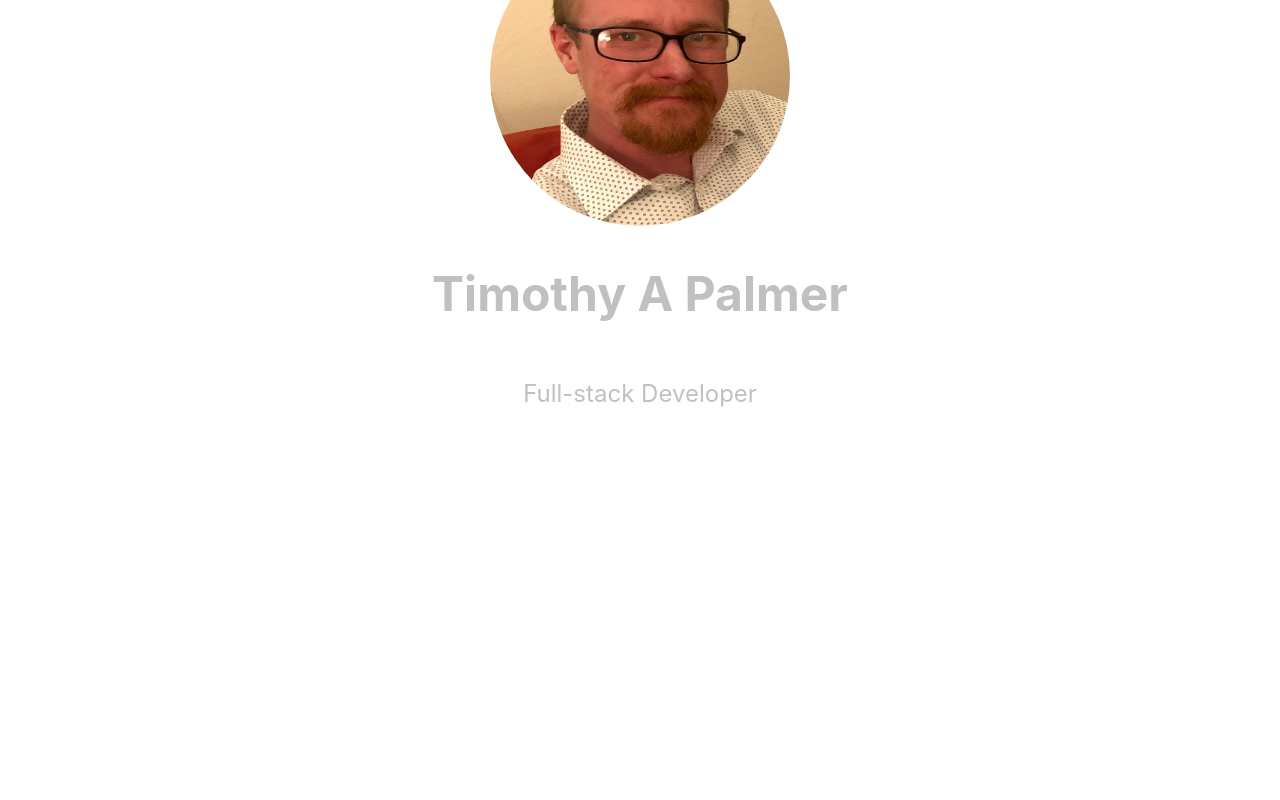
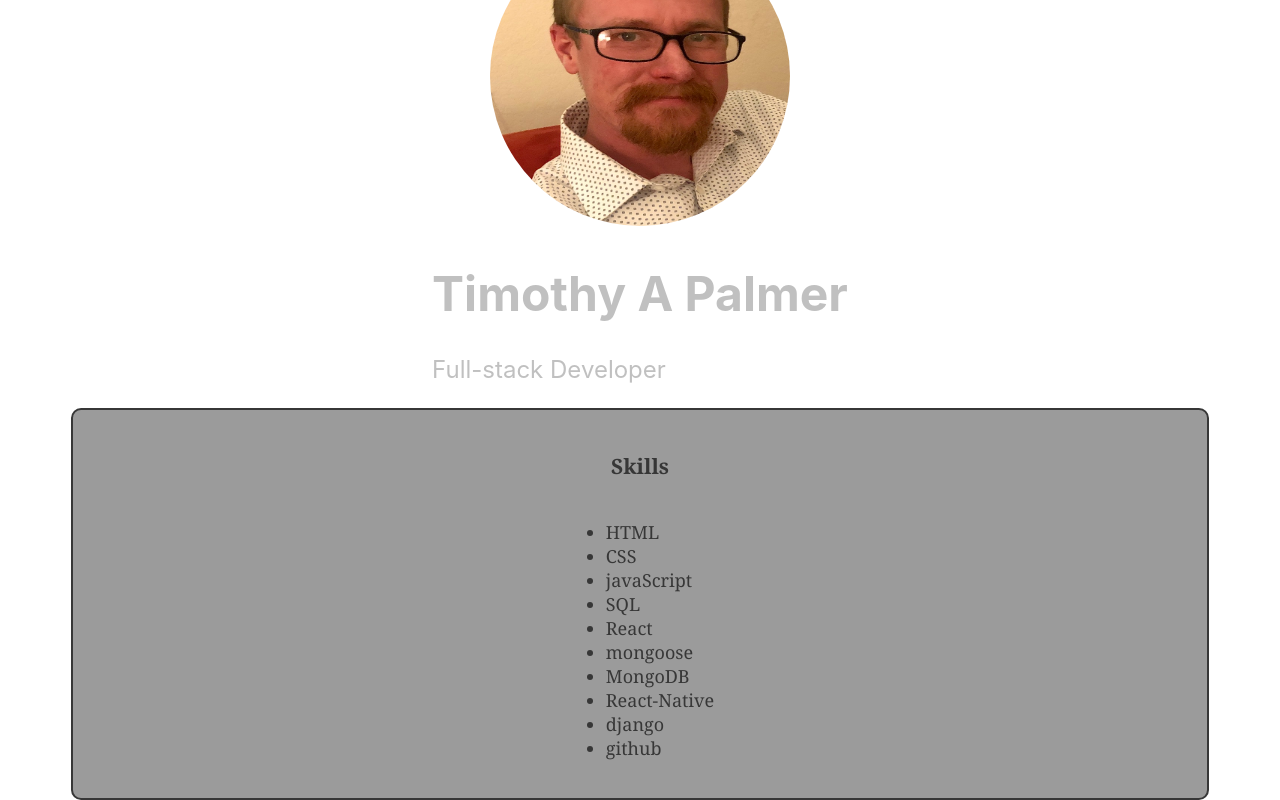
Before and after one commit to Tpalmer111/portfolio, a Next.js app: page / in a window 1280 px wide. Shown: the part 363-1163 px from the top of the page. Before the commit the page ends 800 px from the top, so only its background shows below. Built offline with nearby package versions, Linux system fonts and the light colour scheme.

Commit message:
updated styles

```diff
--- a/pages/about.js
+++ b/pages/about.js
@@ -11,8 +11,9 @@ export default function About() {
                 width={300}
                 height={300}
             />
-
-            <h1>About me</h1>
+            <div className={styles.name}>
+                <h1>About me</h1>
+            </div>
             <p>blah bLAH BLAH!</p>
             <p>I am a father, snowboarder, poker player, writer, amateur philosopher, and software engineer.</p>
         </div>
--- a/pages/contact.js
+++ b/pages/contact.js
@@ -11,14 +11,16 @@ export default function About() {
                 width={300}
                 height={300}
             />
+            <div className={styles.name}>
                 <h1>Contact Me</h1>
+            </div>
             <div className={styles.contact}>
                 <Link href="https://github.com/Tpalmer111">Github</Link>
             </div>
             <div className={styles.contact}>
                 <Link href="https://www.linkedin.com/in/tim-palmer111/">linkedIn</Link>
             </div>
-            <div className={styles.contact}>
+            <div className={styles.email}>
                 <h4>mr.palmer111@gmail.com</h4>
             </div>
         </div>
--- a/pages/index.js
+++ b/pages/index.js
@@ -19,8 +19,27 @@ export default function Home() {
             height={300}
         />
       </div>
-      <h1 >Timothy A Palmer</h1>
-      <p>Full-stack Developer</p>
+      <div className={styles.name}>
+
+        <h1 >Timothy A Palmer</h1>
+
+        <p>Full-stack Developer</p>
+      </div>
+      <div className={styles.skills}>
+        <h3>Skills</h3>
+          <ul>
+            <li>HTML</li>
+            <li>CSS</li>
+            <li>javaScript</li>
+            <li>SQL</li>
+            <li>React</li>
+            <li>mongoose</li>
+            <li>MongoDB</li>
+            <li>React-Native</li>
+            <li>django</li>
+            <li>github</li>
+          </ul>
+      </div>
     </div>
   )
 }
--- a/pages/projects.js
+++ b/pages/projects.js
@@ -11,7 +11,9 @@ export default function About() {
                 width={300}
                 height={300}
             />
-            <h1>Code Projects</h1>
+            <div className={styles.name}>
+                <h1>Code Projects</h1>
+            </div>
             <div className={styles.project}>
                 <Link  href="https://tpalmer111.github.io/mini-mandala/">Mini-mandala</Link>
                 <p>Mini-mandala is an adaptation of a awesome card game called Mandala. The game is built with vanilla javaScript utilizing DOM manipulation. A player collects points against a cpu player. There are three rounds of play and then a winner is declared.</p>
--- a/styles/Home.module.css
+++ b/styles/Home.module.css
@@ -27,11 +27,11 @@
 
 }
 
-.contact {
+/* .contact {
   display: flex;
   flex-direction: column;
   justify-content: space-between;
-  width: 100em;
+  width: 90em;
   display: flex;
   flex-direction: column;
   background-color: rgb(155, 155, 155);
@@ -42,10 +42,72 @@
   font-family: Cambria, Cochin, Georgia, Times, 'Times New Roman', serif;
   color: rgb(55, 55, 55);
   padding: 2ch;
+} */
+
+.contact {
+  display: flex;
+  flex-direction: column;
+  background-color: rgb(155, 155, 155);
+  border-radius: 1ch;
+  border: 2px;
+  border: solid rgb(55, 55, 55) 2px;
+  align-items: center;
+  font-family: Cambria, Cochin, Georgia, Times, 'Times New Roman', serif;
+  font-size: large;
+  font-weight: 100;
+  color: rgb(55, 55, 55);
+  padding: 2ch;
+  width: 90%;
 }
 
 
 .project {
+  display: flex;
+  flex-direction: column;
+  background-color: rgb(155, 155, 155);
+  border-radius: 1ch;
+  border: 2px;
+  border: solid rgb(55, 55, 55) 2px;
+  align-items: center;
+  font-family: Cambria, Cochin, Georgia, Times, 'Times New Roman', serif;
+  font-size: large;
+  font-weight: 100;
+  color: rgb(55, 55, 55);
+  padding: 2ch;
+  width: 90%;
+}
+
+.skills {
+  display: flex;
+  flex-direction: column;
+  background-color: rgb(155, 155, 155);
+  border-radius: 1ch;
+  border: 2px;
+  border: solid rgb(55, 55, 55) 2px;
+  align-items: center;
+  font-family: Cambria, Cochin, Georgia, Times, 'Times New Roman', serif;
+  font-size: large;
+  font-weight: 100;
+  color: rgb(55, 55, 55);
+  padding: 2ch;
+  width: 90%;
+  /* display: flex;
+  flex-direction: column;
+  background-color: rgb(155, 155, 155);
+  border-radius: 1ch;
+  border: 2px;
+  border: solid rgb(55, 55, 55) 2px;
+  align-items: center;
+  font-family: Cambria, Cochin, Georgia, Times, 'Times New Roman', serif;
+  font-size: large;
+  font-weight: 100;
+  color: rgb(55, 55, 55);
+  padding: 2ch;
+  width: 90%; */
+
+}
+
+.email {
   display: flex;
   flex-direction: column;
   background-color: rgb(155, 155, 155);
@@ -173,6 +235,14 @@
     width: 100%;
     flex-direction: column;
   }
+  .navigation {
+    font-size: medium;
+    padding: 1ch 0 1ch 0;
+  }
+  .name {
+    font-size: large;
+  }
+
 }
 
 @media (prefers-color-scheme: dark) {
```
